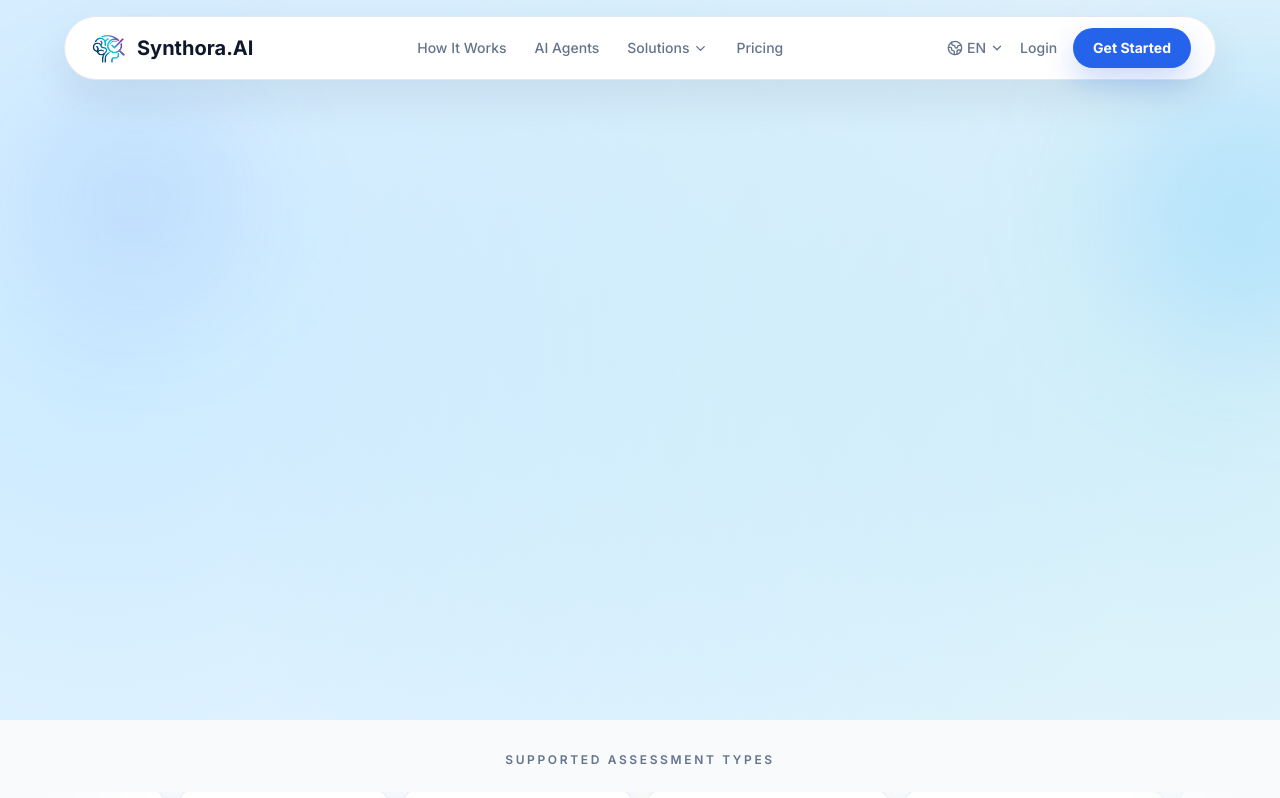
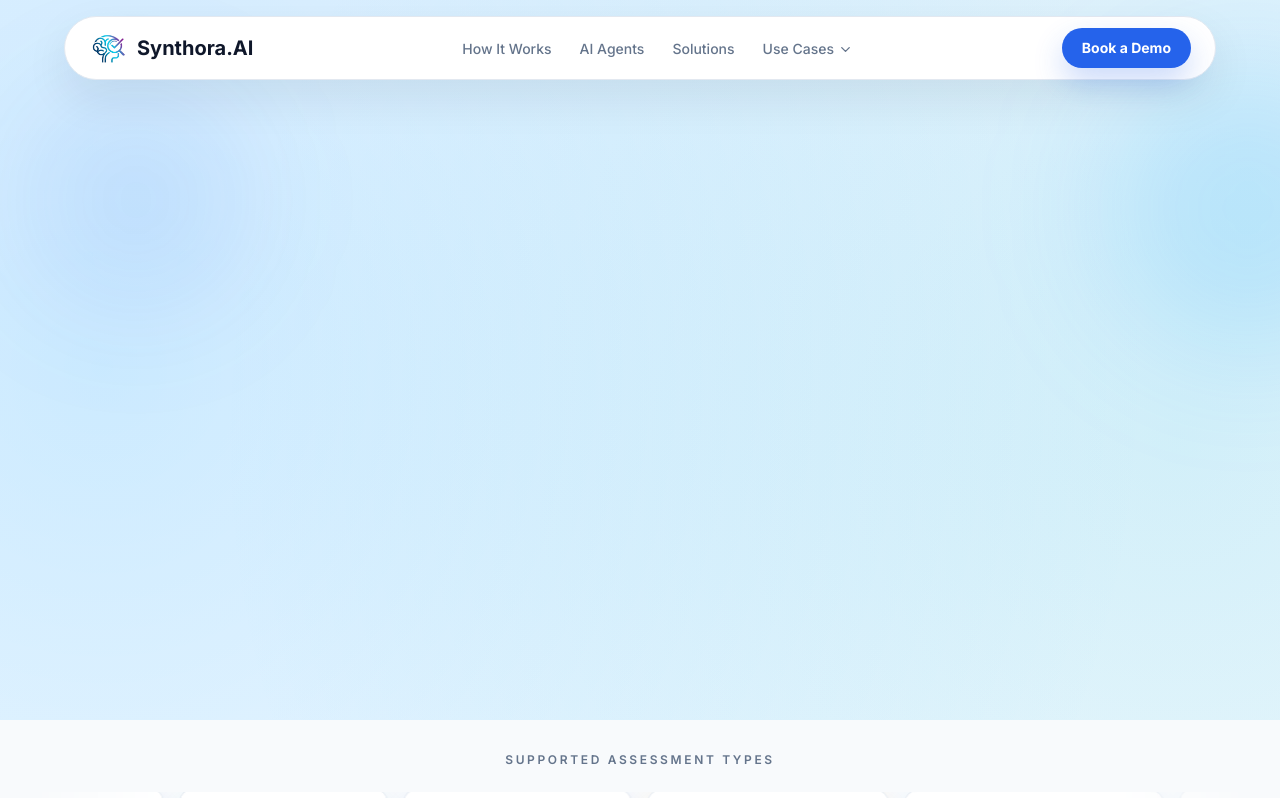
Before and after one commit to sanskruti581/Synthora-One-Unified-Hiring-Platform, a React (Vite) app: page / in a window 1280 px wide. Shown: the top 798 px of the page. Built offline with nearby package versions, Linux system fonts and the light colour scheme.

Commit message:
navbar_changes

```diff
--- a/src/components/Navbar.tsx
+++ b/src/components/Navbar.tsx
@@ -1,13 +1,21 @@
 import { useEffect, useState } from "react";
-import { ChevronDown, Globe2, Menu, X } from "lucide-react";
+import { ChevronDown, Menu, X } from "lucide-react";
 import { motion } from "framer-motion";
 import logo from "../../images/logo.png";
+
+const useCaseItems = [
+  { label: "Campus Hiring", href: "#solutions" },
+  { label: "Bulk Recruitment Drives", href: "#features" },
+  { label: "Technical Screening", href: "#features" },
+  { label: "HR Interview Automation", href: "#features" },
+  { label: "Final Shortlisting", href: "#how-it-works" },
+];
 
 const navItems = [
   { label: "How It Works", href: "#how-it-works" },
   { label: "AI Agents", href: "#features" },
-  { label: "Solutions", href: "#solutions", hasDropdown: true },
-  { label: "Pricing", href: "#pricing" },
+  { label: "Solutions", href: "#solutions" },
+  { label: "Use Cases", href: "#features", dropdownItems: useCaseItems },
 ];
 
 export default function Navbar() {
@@ -37,38 +45,40 @@ export default function Navbar() {
 
         <div className="hidden items-center justify-center gap-7 lg:flex">
           {navItems.map((item) => (
+            <div key={item.label} className="group relative">
               <a
-              key={item.label}
                 href={item.href}
                 className="inline-flex items-center gap-1 text-sm font-medium text-synthora-muted transition hover:text-synthora-blue"
               >
                 {item.label}
-              {item.hasDropdown ? <ChevronDown size={15} strokeWidth={2.2} /> : null}
+                {item.dropdownItems ? <ChevronDown size={15} strokeWidth={2.2} /> : null}
               </a>
+
+              {item.dropdownItems ? (
+                <div className="invisible absolute left-1/2 top-full z-50 w-64 -translate-x-1/2 pt-4 opacity-0 transition group-hover:visible group-hover:opacity-100">
+                  <div className="rounded-2xl border border-synthora-border bg-white p-2 shadow-[0_22px_55px_rgba(15,23,42,.12)]">
+                    {item.dropdownItems.map((dropdownItem) => (
+                      <a
+                        key={dropdownItem.label}
+                        href={dropdownItem.href}
+                        className="block rounded-xl px-4 py-3 text-sm font-medium text-synthora-muted transition hover:bg-blue-50 hover:text-synthora-blue"
+                      >
+                        {dropdownItem.label}
+                      </a>
+                    ))}
+                  </div>
+                </div>
+              ) : null}
+            </div>
           ))}
         </div>
 
         <div className="hidden items-center gap-4 lg:flex">
-          <button
-            type="button"
-            className="inline-flex items-center gap-1 text-sm font-medium text-synthora-muted transition hover:text-synthora-text"
-            aria-label="Select language"
-          >
-            <Globe2 size={16} />
-            <span>EN</span>
-            <ChevronDown size={14} strokeWidth={2.2} />
-          </button>
-          <a
-            href="#login"
-            className="text-sm font-medium text-synthora-muted transition hover:text-synthora-text"
-          >
-            Login
-          </a>
           <a
             href="#get-started"
             className="rounded-full bg-synthora-blue px-5 py-2.5 text-sm font-bold text-white shadow-[0_14px_30px_rgba(37,99,235,.24)] transition duration-300 hover:-translate-y-0.5 hover:bg-synthora-blue-hover hover:shadow-[0_18px_38px_rgba(37,99,235,.32)]"
           >
-            Get Started
+            Book a Demo
           </a>
         </div>
 
@@ -92,38 +102,39 @@ export default function Navbar() {
         >
           <div className="grid gap-1">
             {navItems.map((item) => (
+              <div key={item.label}>
                 <a
-                key={item.label}
                   href={item.href}
                   className="flex items-center justify-between rounded-xl px-4 py-3 text-sm font-medium text-synthora-muted transition hover:bg-blue-50 hover:text-synthora-blue"
                   onClick={() => setIsOpen(false)}
                 >
                   <span>{item.label}</span>
-                {item.hasDropdown ? <ChevronDown size={16} strokeWidth={2.2} /> : null}
+                  {item.dropdownItems ? <ChevronDown size={16} strokeWidth={2.2} /> : null}
+                </a>
+                {item.dropdownItems ? (
+                  <div className="ml-3 grid gap-1 border-l border-synthora-border pl-3">
+                    {item.dropdownItems.map((dropdownItem) => (
+                      <a
+                        key={dropdownItem.label}
+                        href={dropdownItem.href}
+                        className="rounded-xl px-4 py-2.5 text-sm font-medium text-synthora-muted transition hover:bg-blue-50 hover:text-synthora-blue"
+                        onClick={() => setIsOpen(false)}
+                      >
+                        {dropdownItem.label}
                       </a>
                     ))}
                   </div>
-          <div className="mt-3 flex items-center justify-between rounded-xl px-4 py-3 text-sm font-medium text-synthora-muted">
-            <span className="inline-flex items-center gap-2">
-              <Globe2 size={16} />
-              EN
-            </span>
-            <ChevronDown size={15} strokeWidth={2.2} />
+                ) : null}
               </div>
-          <div className="mt-4 grid grid-cols-2 gap-3">
-            <a
-              href="#login"
-              className="rounded-full px-4 py-3 text-center text-sm font-medium text-synthora-muted transition hover:bg-synthora-surface hover:text-synthora-text"
-              onClick={() => setIsOpen(false)}
-            >
-              Login
-            </a>
+            ))}
+          </div>
+          <div className="mt-4 grid gap-3">
             <a
               href="#get-started"
               className="rounded-full bg-synthora-blue px-4 py-3 text-center text-sm font-bold text-white shadow-[0_14px_30px_rgba(37,99,235,.24)] transition hover:bg-synthora-blue-hover"
               onClick={() => setIsOpen(false)}
             >
-              Get Started
+              Book a Demo
             </a>
           </div>
         </motion.div>
```
Lines whose indentation alone changed are shown as unchanged.
